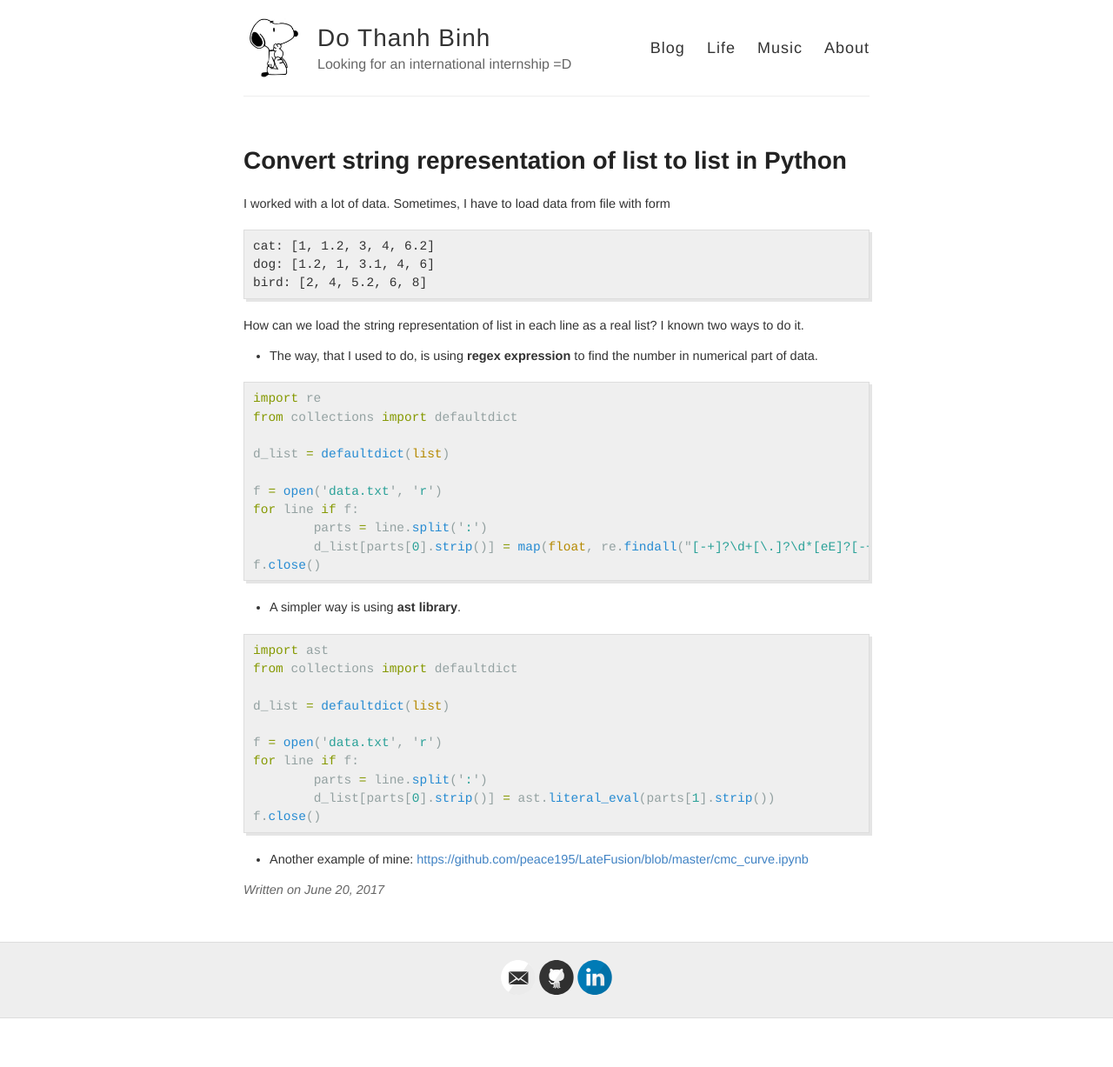
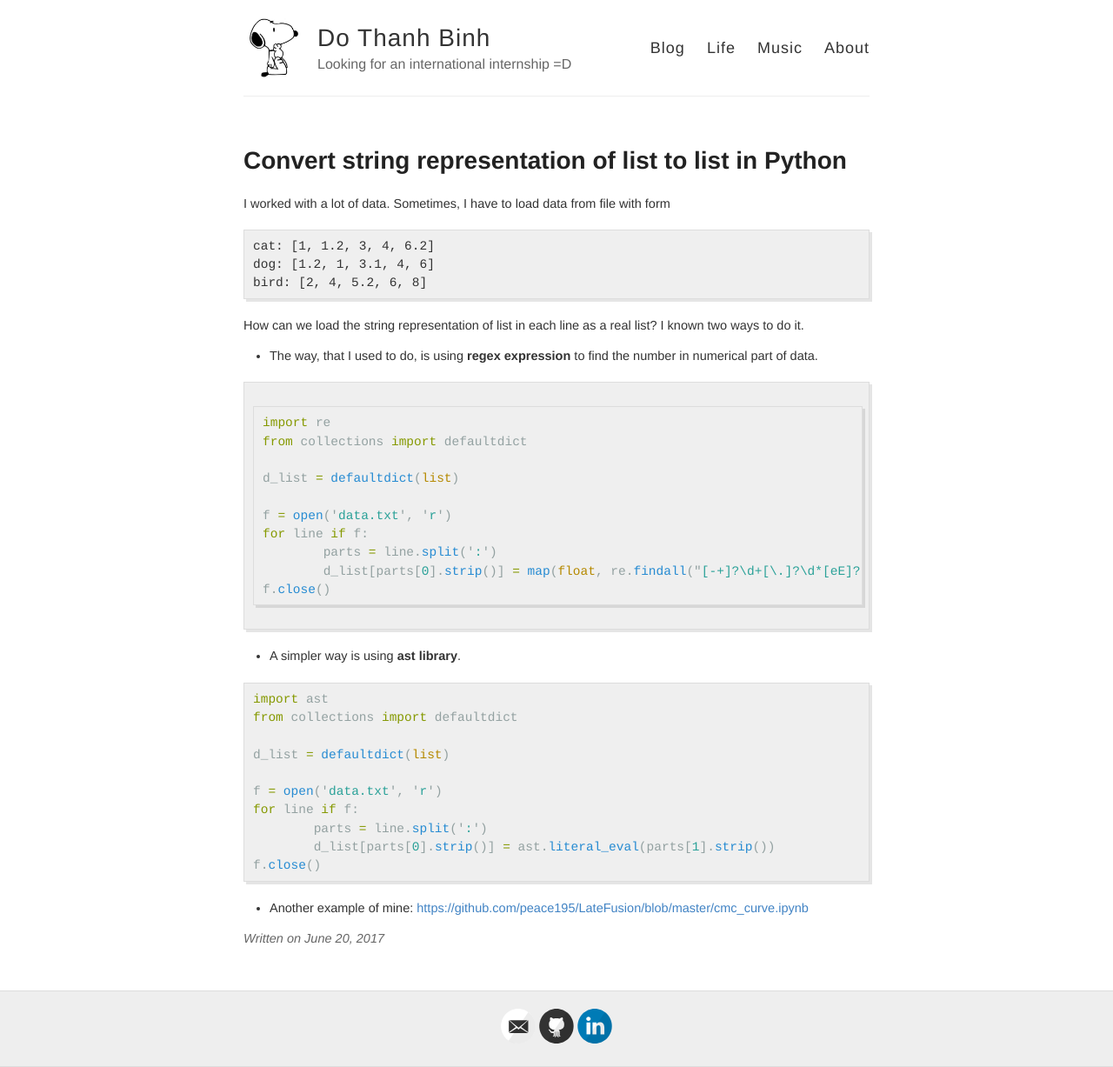
Before and after one commit to peace195/peace195.github.io, a Jekyll site: the page built from _posts/2017-06-20-convert-from-string-to-list.md, in a window 1280 px wide. Shown: the whole page at 87% size. Built offline with Jekyll 4.4.1, drawn with Linux system fonts in a browser that asks for light colours; our own code applies the rules of GitHub Pages for plain Markdown files; comment, search, counter and statistics services are not loaded; before the commit the page ends 1171 px from its top, so only the background shows below that.

Commit message:
try python highlight

````diff
--- a/_posts/2017-06-20-convert-from-string-to-list.md
+++ b/_posts/2017-06-20-convert-from-string-to-list.md
@@ -14,7 +14,7 @@ How can we load the string representation of list in each line as a real list? I
 
 * The way, that I used to do, is using **regex expression** to find the number in numerical part of data.
 
-{% highlight python tabsize=4%}
+```python
 import re
 from collections import defaultdict
 
@@ -25,7 +25,7 @@ for line if f:
 	parts = line.split(':')
 	d_list[parts[0].strip()] = map(float, re.findall("[-+]?\d+[\.]?\d*[eE]?[-+]?\d*", parts[1]))
 f.close()
-{% endhighlight %}
+```
 
 * A simpler way is using **ast library**.
 
````
